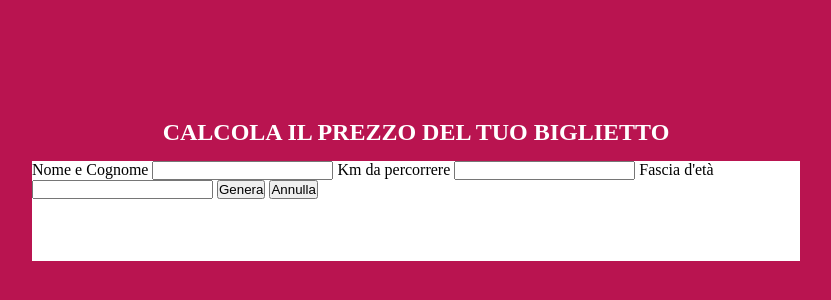
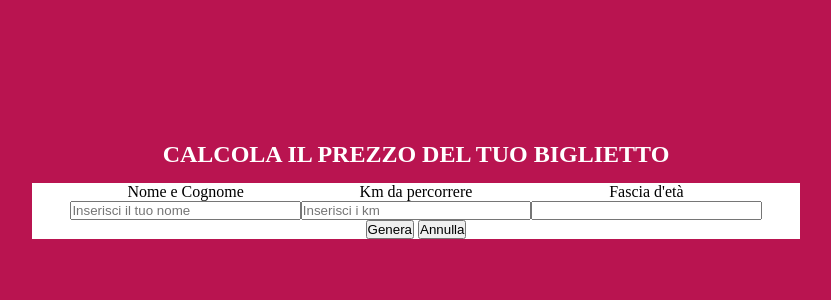
Before and after one commit to giorgiagalbullicavazzini/js-biglietto-treno-form, a plain HTML site: page index.html in a window 1280 px wide. Shown: the part 210-510 px from the top of the page, without its empty margins (224-1055 px from the left). Drawn offline with Linux system fonts and the light colour scheme.

Commit message:
layout user form

```diff
--- a/css/style.css
+++ b/css/style.css
@@ -22,8 +22,6 @@ body {
 
 main {
   align-items: center;
-  display: flex;
-  flex-direction: column;
   height: 100vh;
   justify-content: center;
 }
@@ -34,7 +32,6 @@ section {
 
 .container {
   background-color: #ffffff;
-  height: 100px;
 }
 
 /*
@@ -43,9 +40,36 @@ Common
 ==============
 */
 
+.flex {
+  display: flex;
+}
+
+.flex-column {
+  flex-direction: column;
+}
+
 h2 {
   color: white;
   margin-bottom: .9375rem;
   text-align: center;
   text-transform: uppercase;
 }
+
+/*
+==============
+Form
+==============
+*/
+
+.user-inputs {
+  justify-content: center;
+}
+
+.user-inputs > * {
+  text-align: center;
+  width: 30%;
+}
+
+.buttons {
+  text-align: center;
+}
--- a/index.html
+++ b/index.html
@@ -12,23 +12,46 @@
 </head>
 
 <body>
-  <main>
+  <main class="flex flex-column">
     <!-- Form -->
     <section id="form-container">
       <h2>Calcola il prezzo del tuo biglietto</h2>
       <div class="container">
-        <!-- Input -->
+        <!-- Form -->
         <form action="">
+          <!-- Inputs -->
+          <div class="user-inputs flex">
+            <!-- Name -->
+            <div class="name flex flex-column">
               <label for="name">Nome e Cognome</label>
-          <input type="text" name="name" id="name">
+              <input type="text" name="name" id="name" placeholder="Inserisci il tuo nome">
+            </div>
+            <!-- // Name -->
+
+            <!-- Distance -->
+            <div class="distance flex flex-column">
               <label for="passenger-distance">Km da percorrere</label>
-          <input type="text" name="passenger-distance" id="passenger-distance">
+              <input type="text" name="passenger-distance" id="passenger-distance" placeholder="Inserisci i km">
+            </div>
+            <!-- // Distance -->
+
+            <!-- Age -->
+            <div class="age flex flex-column">
               <label for="passenger-age">Fascia d'età</label>
               <input type="text" name="passenger-age" id="passenger-age">
+            </div>
+            <!-- // Age -->
+          </div>
+          <!-- // Inputs -->
+
+          <!-- Buttons -->
+          <div class="buttons">
             <button id="button">Genera</button>
             <button id="button">Annulla</button>
+          </div>
+          <!-- // Buttons -->
         </form>
-        <!-- // Input -->
+        <!-- // Form -->
       </div>
     </section>
     <!-- // Form -->
```
Lines whose indentation alone changed are shown as unchanged.
